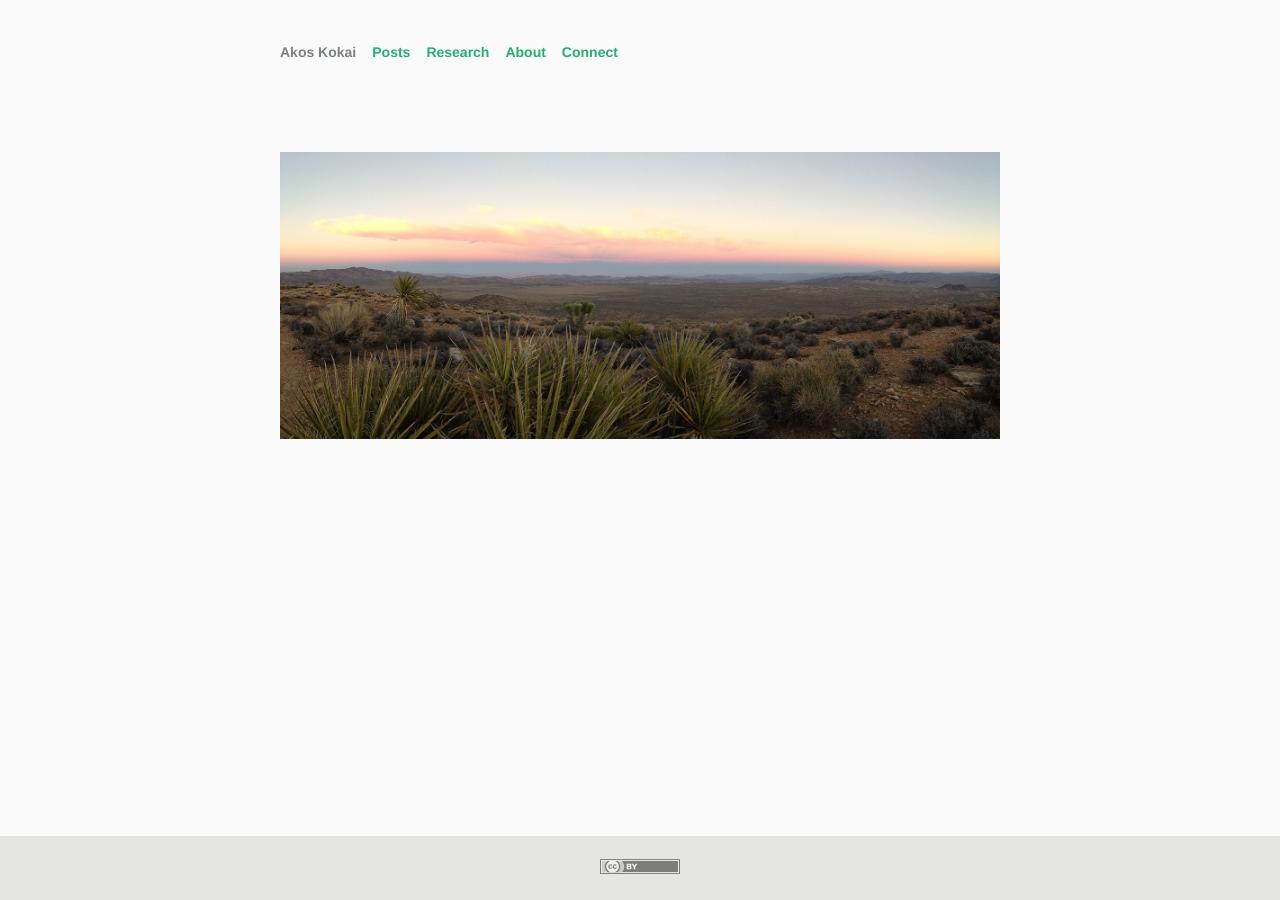
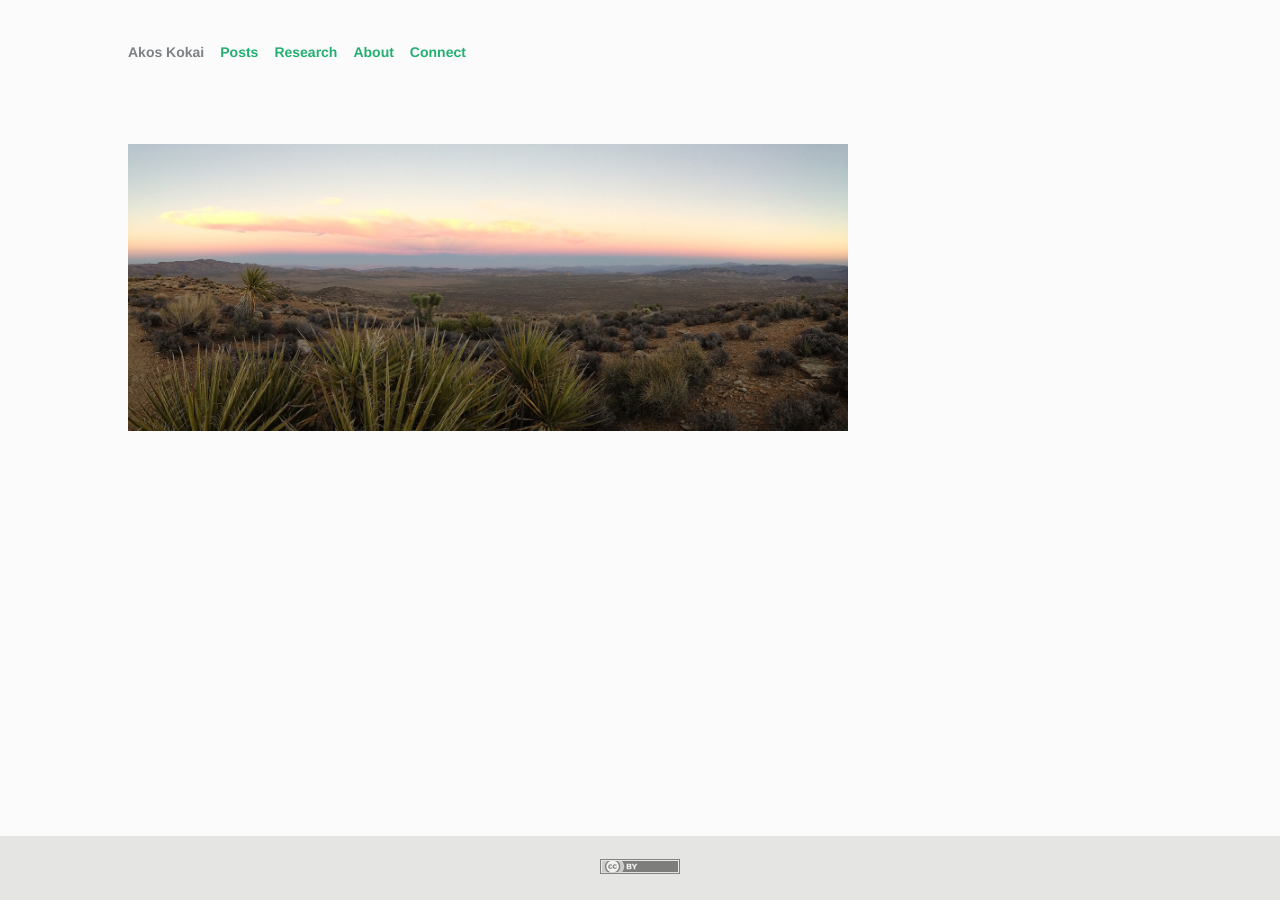
Before and after one commit to akokai/akokai.github.io, a Jekyll site: the page built from index.html, in a window 1280 px wide. Built offline with Jekyll 4.4.1, drawn with Linux system fonts in a browser that asks for light colours.

Commit message:
🖥📲

```diff
--- a/assets/main.css
+++ b/assets/main.css
@@ -16,12 +16,14 @@
 }
 
 .inner {
-  /* make space for the footer */
-  box-sizing: border-box;
-  padding-bottom: 64px;
-  /* centered block */
+  padding: 36px 5% 64px 5%;
   margin: auto;
-  max-width: 720px;
+}
+
+@media (min-width: 720px) {
+  .inner {
+    width: 80%;
+  }
 }
 
 /* main content */
@@ -129,8 +131,7 @@
 
 /* navigation bars */
 div.nav.header {
-  margin: 0 0 60px -8px;
-  padding: 36px 0 8px 0;
+  margin-bottom: 60px;
 }
 div.nav.blog {
   margin: 0 0 0 -8px;
@@ -171,6 +172,13 @@
 a.nav.plain {
   color: rgb(125, 128, 132);
   background-color: rgb(251, 251, 251);
+  padding-left: 0;
+}
+
+@media (max-width: 400px) {
+  .nav {
+    font-size: 11px;
+  }
 }
 
 /* post headings and descriptions */
@@ -245,7 +253,9 @@
   text-align: center;
 }
 .fig img {
+  /* defaults for images */
   margin: 16px 0 16px 0;
+  width: 100%;
 }
 .fig p:first-child {
   margin: 16px 0 0 0;
```
